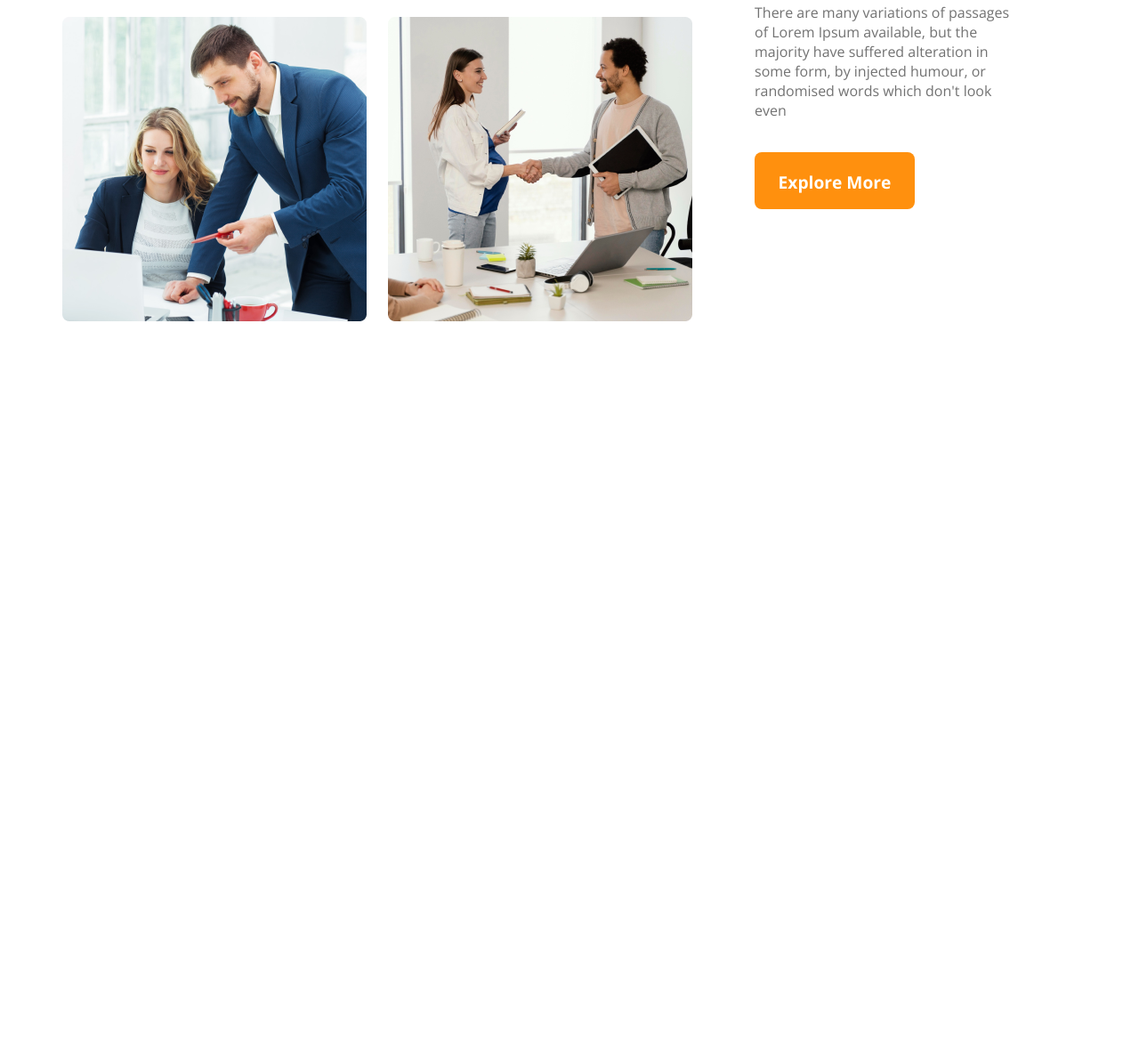
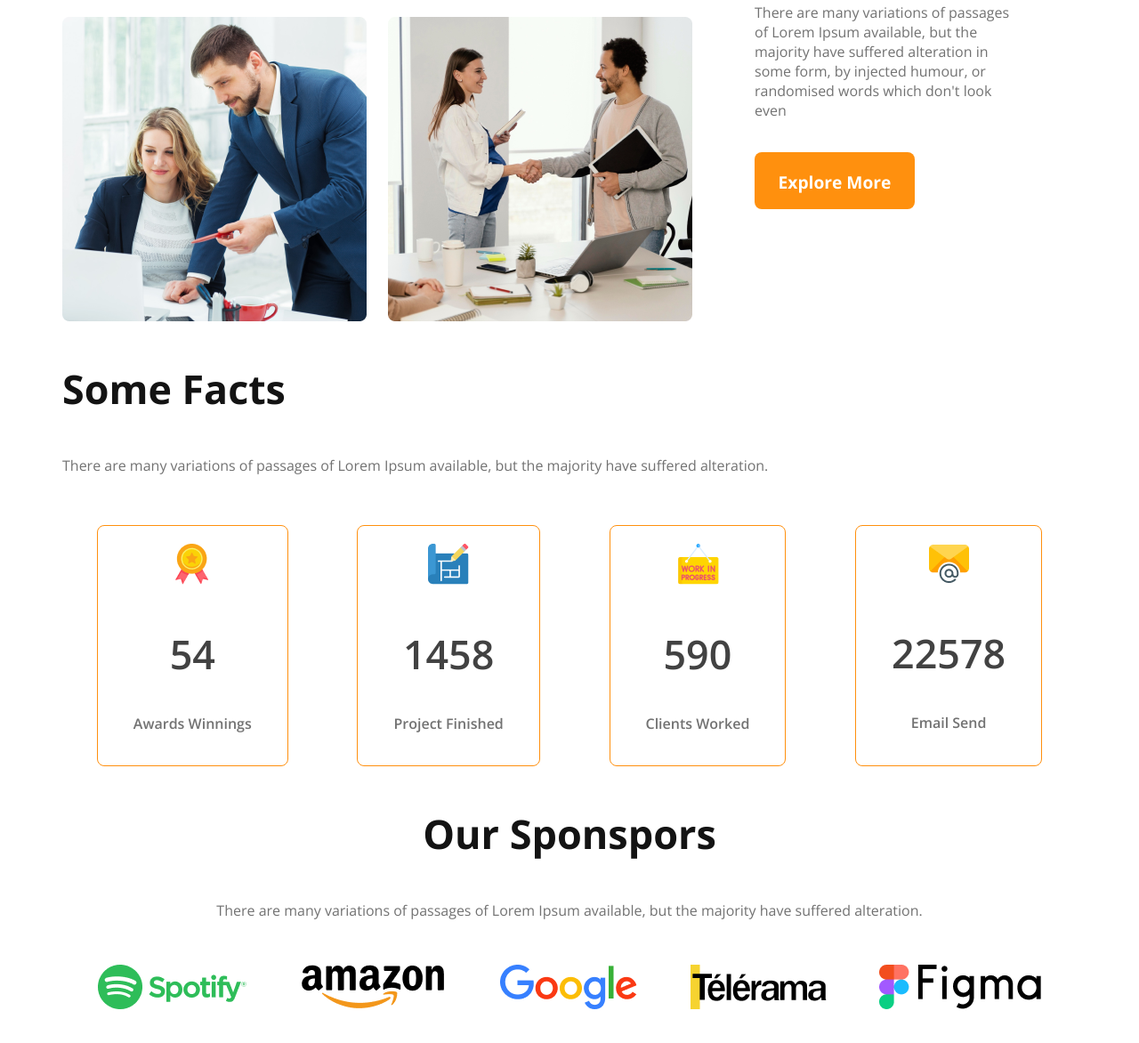
Before and after one commit to srbrakib27/g3-architeces, a plain HTML site: page index.html in a window 1280 px wide. Shown: the part 1566-2738 px from the top of the page at 89% size. Before the commit the page ends 2007 px from the top, so only its background shows below. Drawn offline with nearby package versions, Linux system fonts and the light colour scheme.

Commit message:
finished main section

```diff
--- a/index.html
+++ b/index.html
@@ -60,6 +60,69 @@
 
      </section>
 
+<!-- Features you will love & enjoy -->
+
+<section>
+
+</section>
+<!-- Features you will love & enjoy end -->
+
+<!-- Some Facts -->
+<section>
+
+    <h3 class="nav-taitle">Some Facts</h3>
+    <p class="banner-discription">There are many variations of passages of Lorem Ipsum available, but the majority have suffered alteration.</p>
+
+
+
+       <div class="card-container">
+
+
+            <div class="card">
+                <img class="" src="images/icons/ribon.png" alt="">
+                <h2 class="card-stats">54</h2>
+                <p class="card-title">Awards Winnings</p>
+            </div>
+            <div class="card">
+                <img src="images/icons/projects.png" alt="">
+                <h2 class="card-stats">1458</h2>
+                <p class="card-title">Project Finished</p>
+            </div>
+            <div class="card">
+                <img src="images/icons/customers.png" alt="">
+                <h2 class="card-stats">590</h2>
+                <p class="card-title">Clients Worked</p>
+            </div>
+            <div class="card">
+                <img src="images/icons/email.png" alt="">
+                <h2 class="card-stats">22578</h2>
+                <p class="card-title">Email Send</p>
+            </div>
+       </div>
+
+
+
+
+</section>
+<!-- Some Facts end -->
+
+
+<!-- Our Sponspors -->
+<section class="Sponspors">
+    <h3>Our Sponspors</h3>
+    <p class="banner-discription">There are many variations of passages of Lorem Ipsum available, but the majority have suffered alteration.</p>
+
+    <div class="sponspors-img">
+        <img src="images/sponsors/spotify.png" alt="">
+        <img src="images/sponsors/amazon.png" alt="">
+        <img src="images/sponsors/google.png" alt="">
+        <img src="images/sponsors/telerama.png" alt="">
+        <img src="images/sponsors/figma.png" alt="">
+
+
+    </div>
+
+</section>
 
 
 </main>
--- a/style/style.css
+++ b/style/style.css
@@ -3,10 +3,21 @@
 
 @import url('https://fonts.googleapis.com/css2?family=Bebas+Neue&family=Open+Sans:wght@400;500;600;700;800&display=swap');
 
+/* shared section */
+
 *{
 
     font-family: 'Bebas Neue', sans-serif;
     font-family: 'Open Sans', sans-serif;
+}
+
+.nav-taitle{
+
+    color:#131313;
+
+    font-size: 2.8rem;
+    font-weight: 700;
+
 }
 
 .btn-prymari{
@@ -23,6 +34,16 @@
     font-size: 1.2rem;
     cursor: pointer;
 }
+.banner-discription{
+    font-size: 1rem;
+    font-weight: 400;
+    color: #727272;
+
+}
+
+/* shard end */
+
+
 
 /* header */
 header{
@@ -42,14 +63,7 @@ nav > ul{
     display: flex;
     gap: 50px;
 }
-.nav-taitle{
 
-    color:#131313;
-    text-align: center;
-    font-size: 2.8rem;
-    font-weight: 700;
-
-}
 nav li{
 
 
@@ -69,19 +83,13 @@ nav li{
     max-width: 800px;
     text-align: center;
     margin: 0 auto;
-
 }
 .banner-title{
     font-size: 4rem;
     font-weight: 700;
     color: #131313;
 }
-.banner-discription{
-    font-size: 1rem;
-    font-weight: 400;
-    color: #727272;
 
-}
 
 
 /* future section */
@@ -133,6 +141,76 @@ main{
     font-weight: 700;
 }
 
+
+
+/* Some Facts */
+
+.card-container{
+    display: flex;
+    justify-content: space-around;
+}
+
+.card-container .card{
+    border-radius: 8px;
+    border: 1px solid #FF900E;
+    text-align: center;
+
+
+}
+
+.card{
+padding: 20px 40px;
+margin-top: 40px;
+}
+.card-stats{
+
+    font-size: 2.8rem;
+    font-weight: 600;
+    color: #424242;
+    padding-top: 5px;
+}
+.card-title{
+    color: #727272;
+    font-size: 1rem;
+    font-weight: 600;
+}
+
+/* Sponspors */
+
+
+.Sponspors{
+    text-align: center;
+
+}
+.sponspors-img{
+    margin-top: 50px;
+    display: flex;
+    justify-content: space-evenly;
+    align-items: center;
+    gap: 20px;
+
+}
+
+.Sponspors h3{
+
+    color:  #131313;
+    font-size: 45px;
+    font-weight: 700;
+
+
+}
+
+.sponspors .sponspors-img {
+    width: 150px;
+
+
+}
+
+
+
+
+
+
 /* header responsive */
 
 /* mobile */
@@ -143,26 +221,34 @@ main{
         padding: 50px;
     }
     nav,
-    .futute-container
+    .futute-container,
+    .card-container,
+    .sponspors-img
     {
         flex-direction: column;
     }
     .future-img{
         grid-template-columns: 1fr;
     }
-    .future-text-contain{
+    .future-text-contain,
+    .card-container{
         padding-right: 20px;
         padding-left: 20px;
     }
+    .card-container{
+       gap: 20px;
+    }
+
 }
-
 /* tablet */
 @media screen and (min-width: 576px) and (max-width: 960px){
 
     header{
         padding: 20px;
     }
-    nav,.futute-container
+    nav,
+    .futute-container,
+    .sponspors-img
     {
         flex-direction: column;
     }
```
